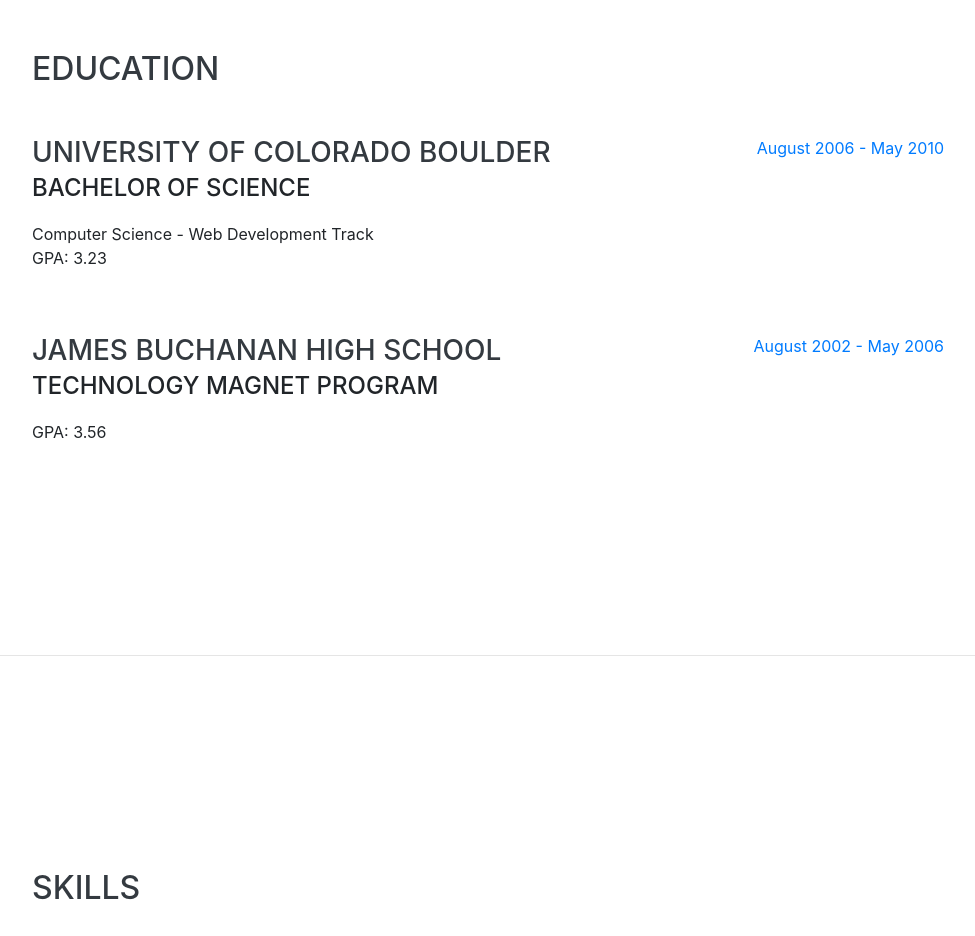
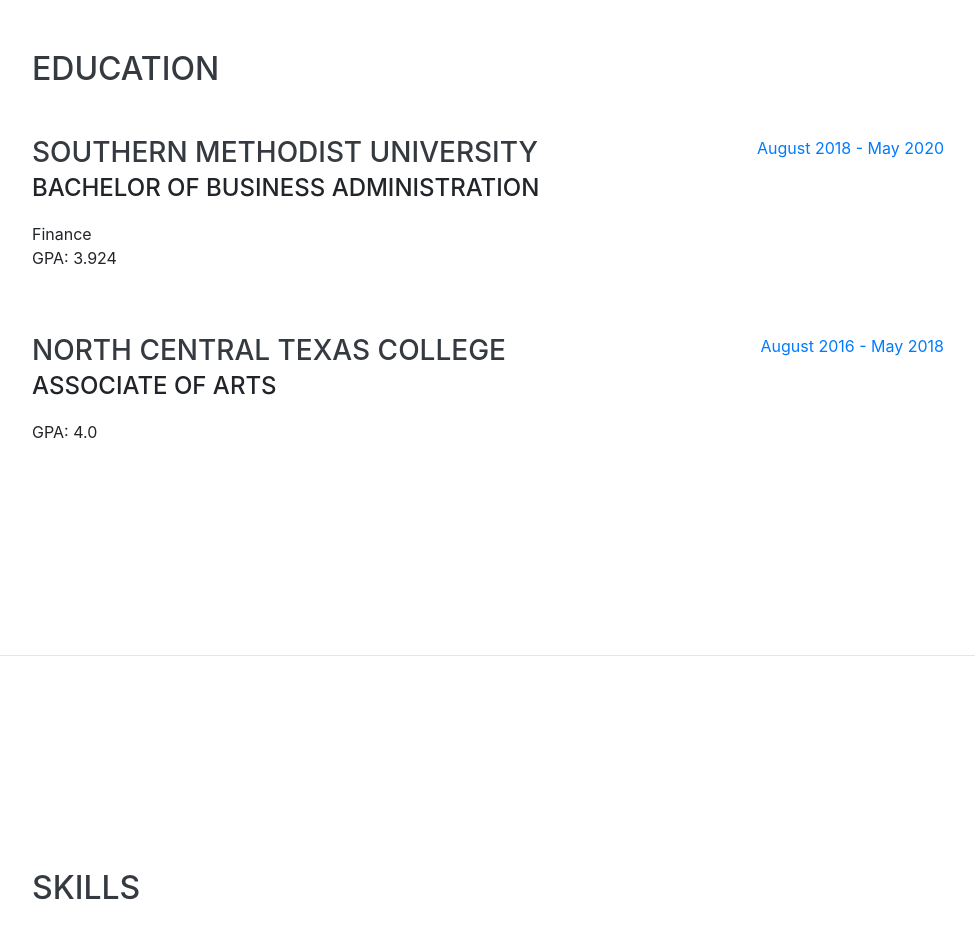
Before and after one commit to Lukeshirley3/Lukeshirley3.github.io, a website with bundled scripts: page index.html in a window 1280 px wide. Shown: the part 2040-2976 px from the top of the page, without its empty margins (288-1263 px from the left). Built offline with nearby package versions, Linux system fonts and the light colour scheme; a web font is replaced by a local one.

Commit message:
Update index.html

```diff
--- a/index.html
+++ b/index.html
@@ -149,24 +149,24 @@
 
         <div class="resume-item d-flex flex-column flex-md-row justify-content-between mb-5">
           <div class="resume-content">
-            <h3 class="mb-0">University of Colorado Boulder</h3>
-            <div class="subheading mb-3">Bachelor of Science</div>
-            <div>Computer Science - Web Development Track</div>
-            <p>GPA: 3.23</p>
+            <h3 class="mb-0">Southern Methodist University</h3>
+            <div class="subheading mb-3">Bachelor of Business Administration</div>
+            <div>Finance</div>
+            <p>GPA: 3.924</p>
           </div>
           <div class="resume-date text-md-right">
-            <span class="text-primary">August 2006 - May 2010</span>
+            <span class="text-primary">August 2018 - May 2020</span>
           </div>
         </div>
 
         <div class="resume-item d-flex flex-column flex-md-row justify-content-between">
           <div class="resume-content">
-            <h3 class="mb-0">James Buchanan High School</h3>
-            <div class="subheading mb-3">Technology Magnet Program</div>
-            <p>GPA: 3.56</p>
+            <h3 class="mb-0">North Central Texas College</h3>
+            <div class="subheading mb-3">Associate of Arts</div>
+            <p>GPA: 4.0</p>
           </div>
           <div class="resume-date text-md-right">
-            <span class="text-primary">August 2002 - May 2006</span>
+            <span class="text-primary">August 2016 - May 2018</span>
           </div>
         </div>
 
```
